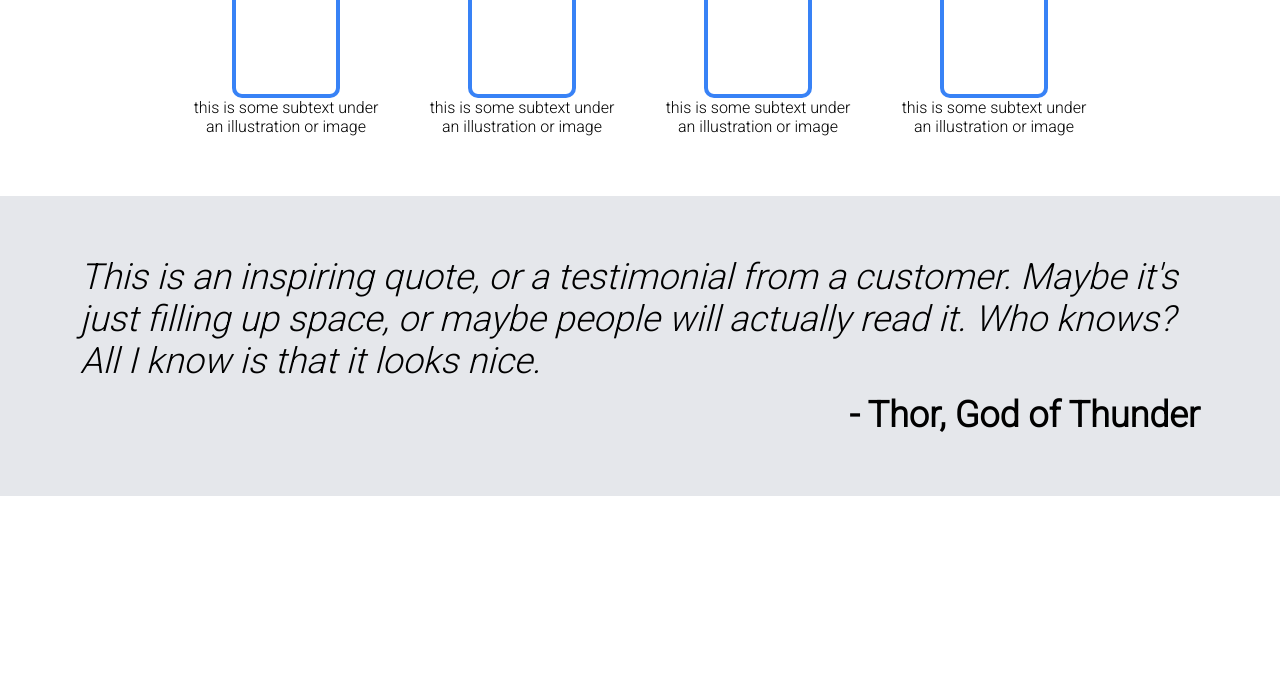
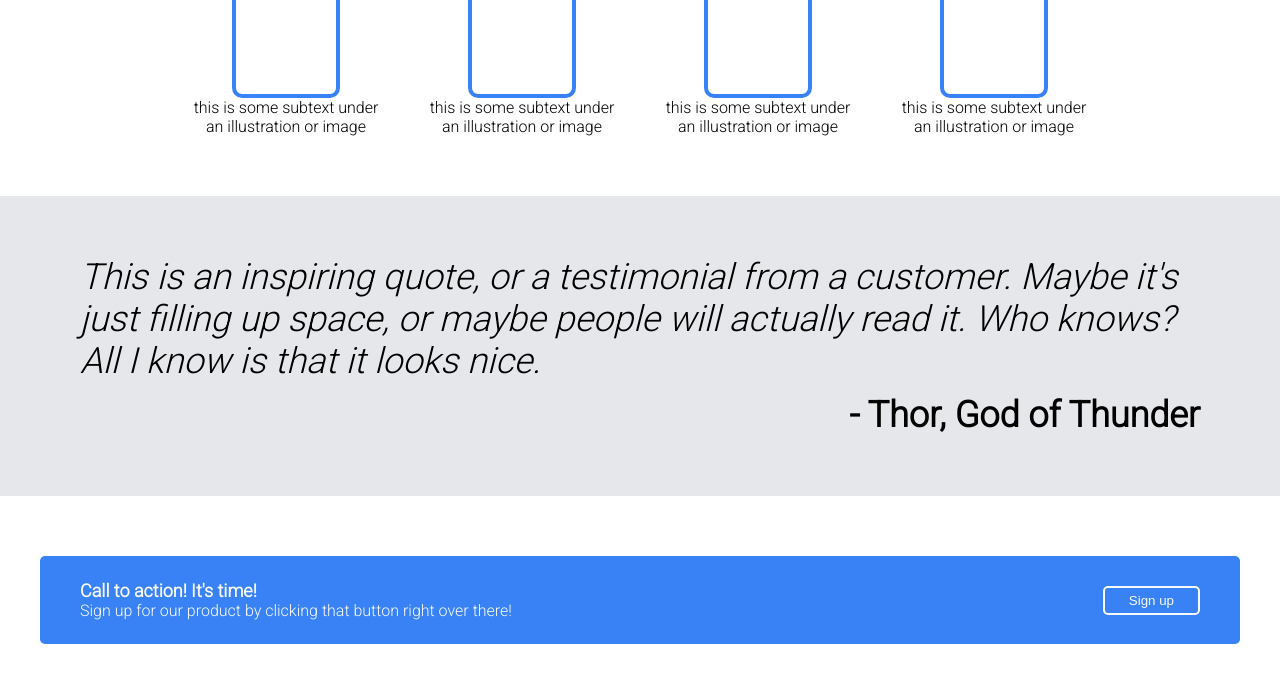
Before and after one commit to nrthee2/Landing-Page, a plain HTML site: page index.html in a window 1280 px wide. Shown: the part 362-1044 px from the top of the page. Before the commit the page ends 858 px from the top, so only its background shows below. Drawn offline with Linux system fonts and the light colour scheme.

Commit message:
4. section done

```diff
--- a/index.html
+++ b/index.html
@@ -57,6 +57,17 @@
     </div>
 
     <!-- 4. section -->
+
+    <div class="action">
+        <div class="action-container">
+            <div class="action-left">
+            <div class="action-title">Call to action! It's time!</div>
+            <div class="action-text">Sign up for our product by clicking that button right over there!</div>
+        </div>
+            <div><button class="action-button">Sign up</button></div>
+        </div>
+    </div>
+
     <!-- footer -->
 </body>
 </html>
--- a/style.css
+++ b/style.css
@@ -128,4 +128,37 @@ body{
 }
 
 /* 4. section */
+
+.action {
+    padding: 60px 40px;
+}
+
+.action-container {
+    padding: 24px 40px;
+    display: flex;
+    justify-content: space-between;
+    align-items: center;
+    border-radius: 5px;
+}
+
+.action-title {
+    font-size: 18px;
+    font-weight: 700;
+}
+
+.action-left {
+    color: #F9FAF8;
+}
+
+.action-container, .action-button {
+    background-color: #3882F6;
+}
+
+.action-button {
+    border: 2px solid #F9FAF8;
+    border-radius: 5px;
+    color: #F9FAF8;
+    padding: 5px 24px;
+}
+
 /* footer */
```
